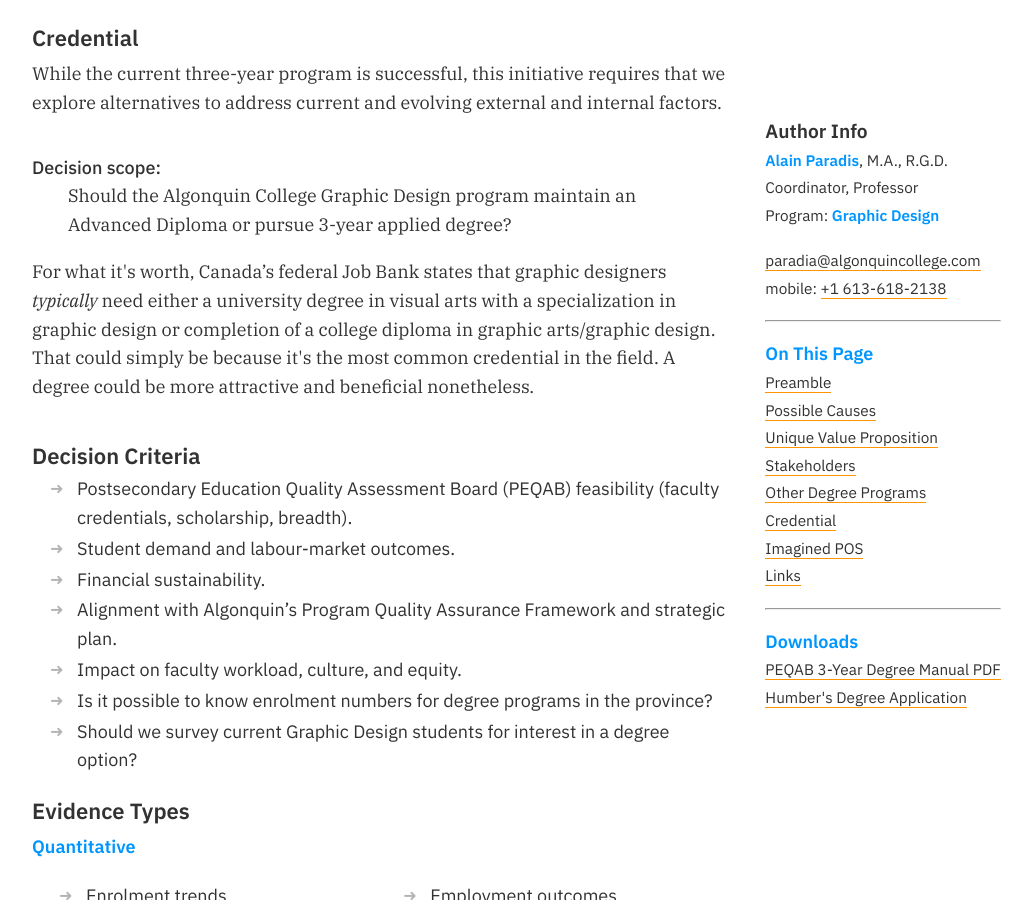
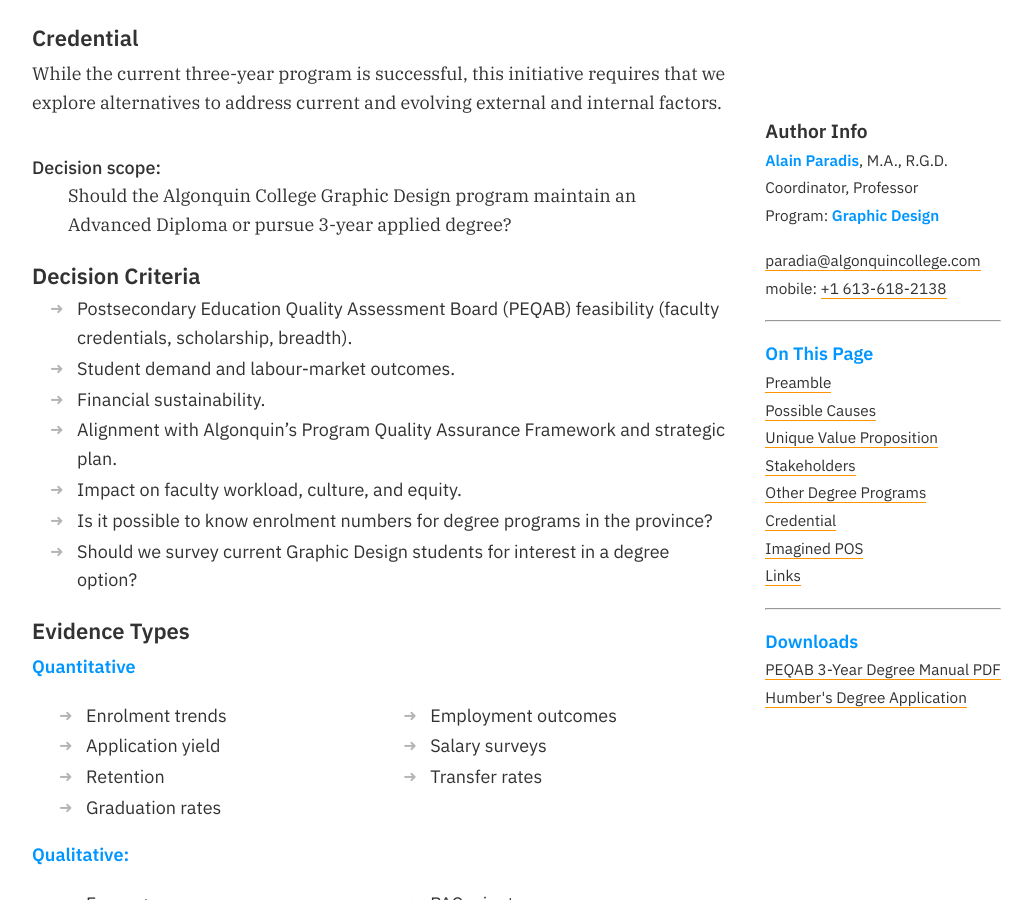
Before and after one commit to AlainParadis/program-transformation, a Jekyll site: the page built from index.md, in a window 1280 px wide and 900 px high, scrolled down 4884 px. Shown: the whole window, without its empty margins (76-1108 px from the left). Built offline with Jekyll 4.4.1, drawn with Linux system fonts in a browser that asks for light colours.

Commit message:
Remove opinionated paragraph from credential include
Delete a short paragraph in _includes/credential.html that referenced Canada’s federal Job Bank and offered an opinion about degrees vs. diplomas. This cleans up the include to avoid editorial commentary and keeps the file focused on the decision scope and criteria.

```diff
--- a/_includes/credential.html
+++ b/_includes/credential.html
@@ -6,9 +6,6 @@
 	<dt>Decision scope:</dt>
 	<dd>Should the Algonquin College Graphic Design program maintain an Advanced Diploma or pursue 3-year applied degree?</dd>
 </dl>
-<p>
-	For what it's worth, Canada’s federal Job Bank states that graphic designers <i>typically</i> need either a university degree in visual arts with a specialization in graphic design or completion of a college diploma in graphic arts/graphic design. That could simply be because it's the most common credential in the field. A degree could be more attractive and beneficial nonetheless.
-</p>
 <h4>
 	Decision Criteria
 </h4>
```
